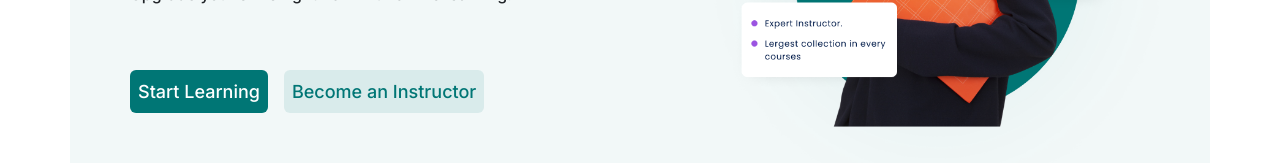
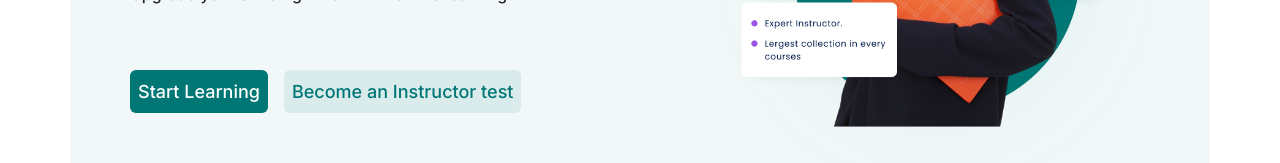
Before and after one commit to ariefhk/arx-teachus, a React (Create React App) app: page / in a window 1280 px wide. Shown: the part 379-542 px from the top of the page. Built offline with nearby package versions, Linux system fonts and the light colour scheme.

Commit message:
small progres

```diff
--- a/src/components/Hero/index.jsx
+++ b/src/components/Hero/index.jsx
@@ -23,7 +23,7 @@ function index() {
           <div className="d-flex gap-3 pt-5">
             <Button className="p-2 hero-btn-start">Start Learning</Button>
             <Button className="p-2 hero-btn-instructor">
-              Become an Instructor
+              Become an Instructor test
             </Button>
           </div>
         </Col>
```
